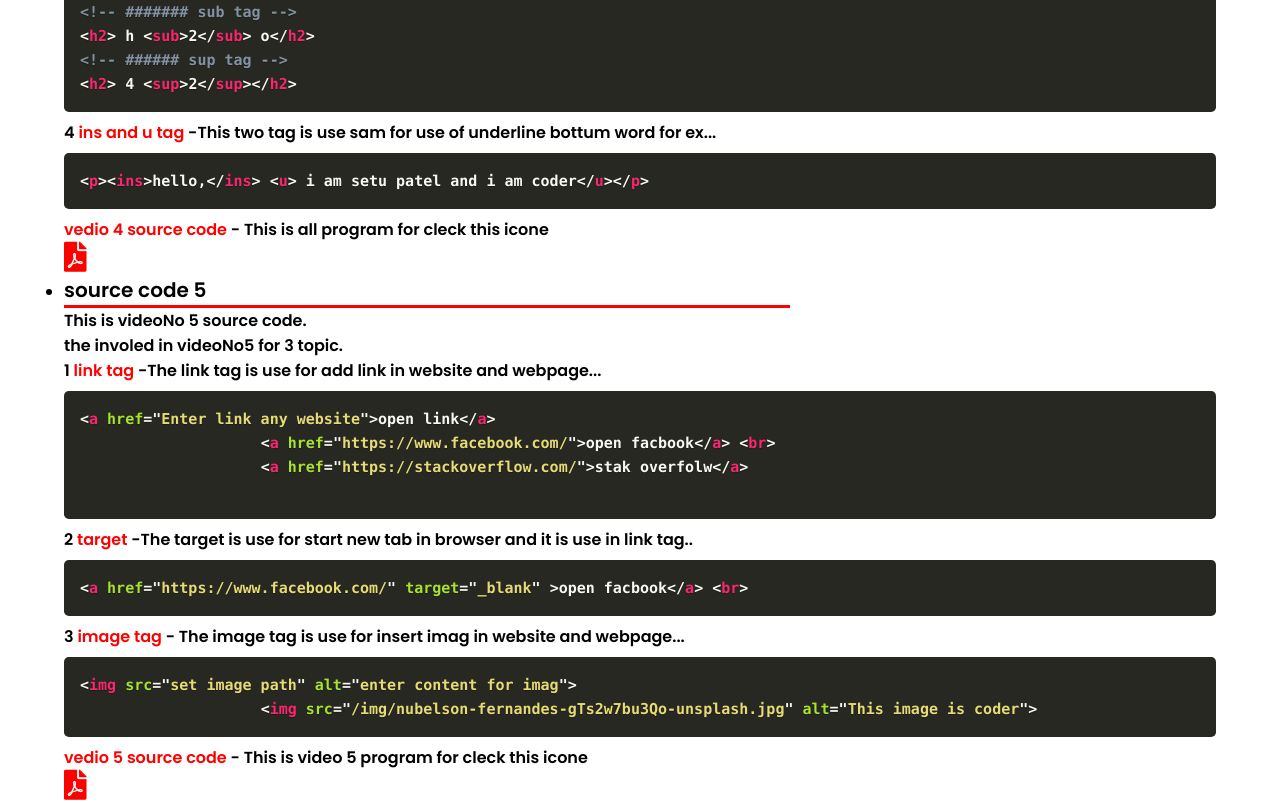
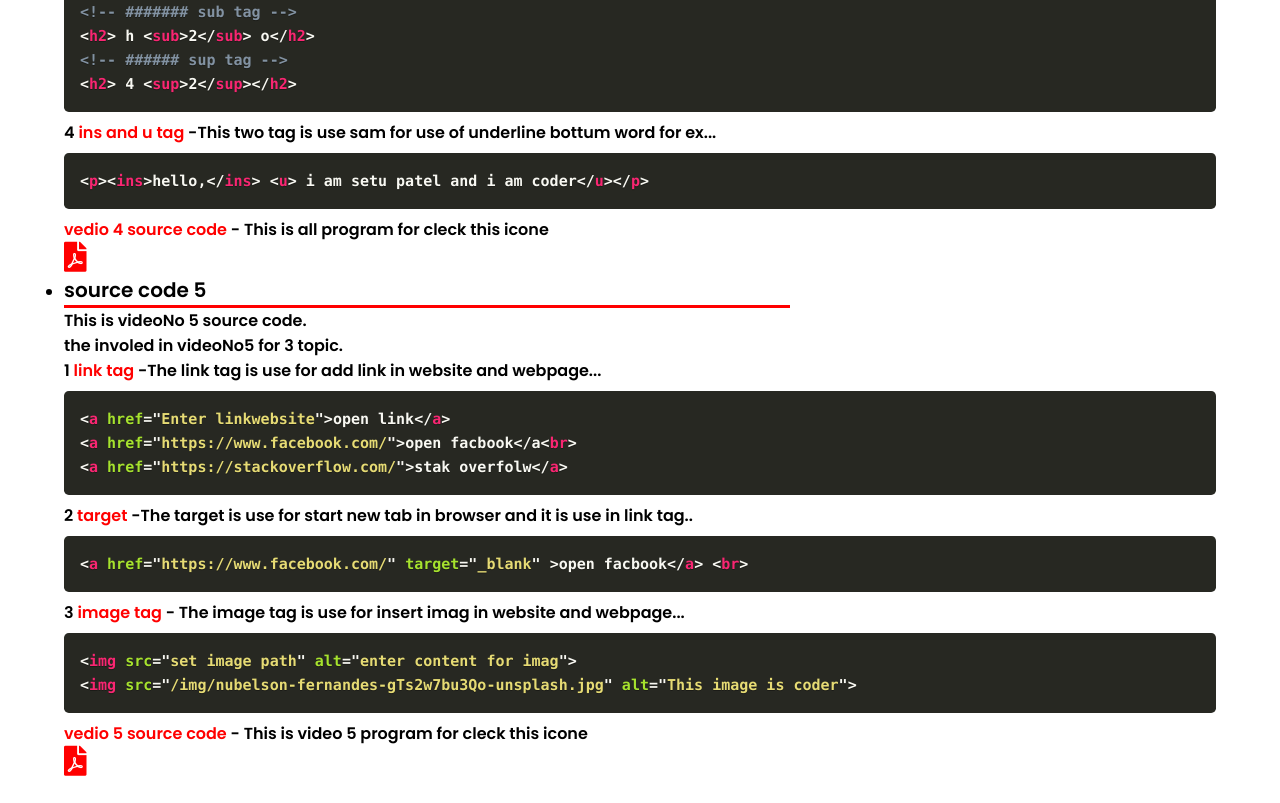
Before and after one commit to SJPATEL/Codewebsite.github.io, a plain HTML site: page htmlvideol.html in a window 1280 px wide. Shown: the part 1930-2733 px from the top of the page. After the commit the page ends 2709 px from the top, so only its background shows below. Drawn offline with Linux system fonts and the light colour scheme.

Commit message:
set code

```diff
--- a/htmlvideol.html
+++ b/htmlvideol.html
@@ -103,17 +103,16 @@
                     the involed in videoNo5 for 3 topic. <br>
                     1 <span class="text-red">link tag</span>
                     -The link tag is use for add link in website and webpage...
-                    <pre class="language-html"><code>&lt;a href="Enter link any website"&gt;open link&lt;/a&gt;
-                    &lt;a href="https://www.facebook.com/"&gt;open facbook&lt;/a&gt; &lt;br&gt;
-                    &lt;a href="https://stackoverflow.com/"&gt;stak overfolw&lt;/a&gt;
-                    </code></pre>
+                    <pre class="language-html"><code>&lt;a href="Enter linkwebsite"&gt;open link&lt;/a&gt;
+&lt;a href="https://www.facebook.com/"&gt;open facbook&lt;/a&lt;br&gt;
+&lt;a href="https://stackoverflow.com/"&gt;stak overfolw&lt;/a&gt;</code></pre>
                     2 <span class="text-red">target</span>
                     -The target is use for start new tab in browser and it is use in link tag..
                     <pre class="language-html"><code>&lt;a href="https://www.facebook.com/" target="_blank" &gt;open facbook&lt;/a&gt; &lt;br&gt;</code></pre>
                     3 <span class="text-red">image tag</span>
                     - The image tag is use for insert imag in website and webpage...
                     <pre class="language-html"><code>&lt;img src="set image path" alt="enter content for imag"&gt;
-                    &lt;img src="/img/nubelson-fernandes-gTs2w7bu3Qo-unsplash.jpg" alt="This image is coder"&gt;</code></pre>
+&lt;img src="/img/nubelson-fernandes-gTs2w7bu3Qo-unsplash.jpg" alt="This image is coder"&gt;</code></pre>
                     <span class="text-red"> vedio 5 source code </span>
                     - This is video 5 program for cleck this icone <br>
                     <a href="https://drive.google.com/file/d/1JcSNpFmZSgDiWd2duyPlBttgxYgg16Gr/view?usp=sharing" class="far fa-file-pdf text-red" target="_blank"></a>
```
